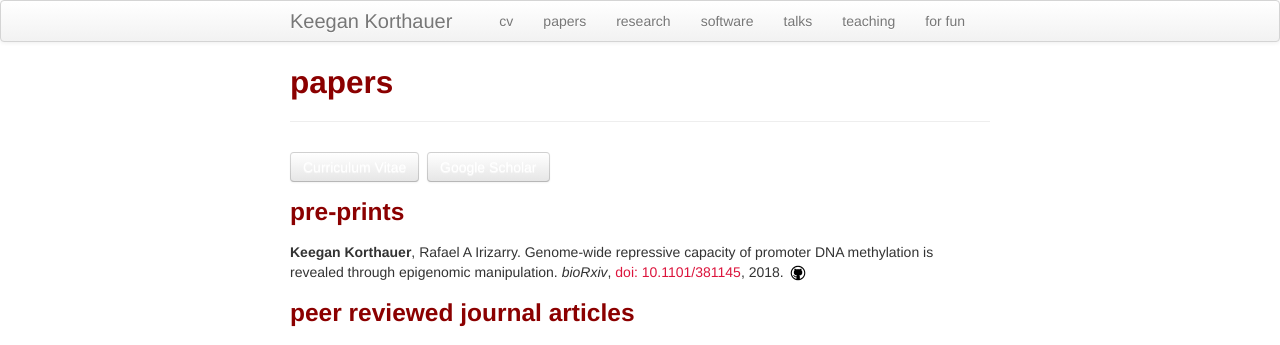
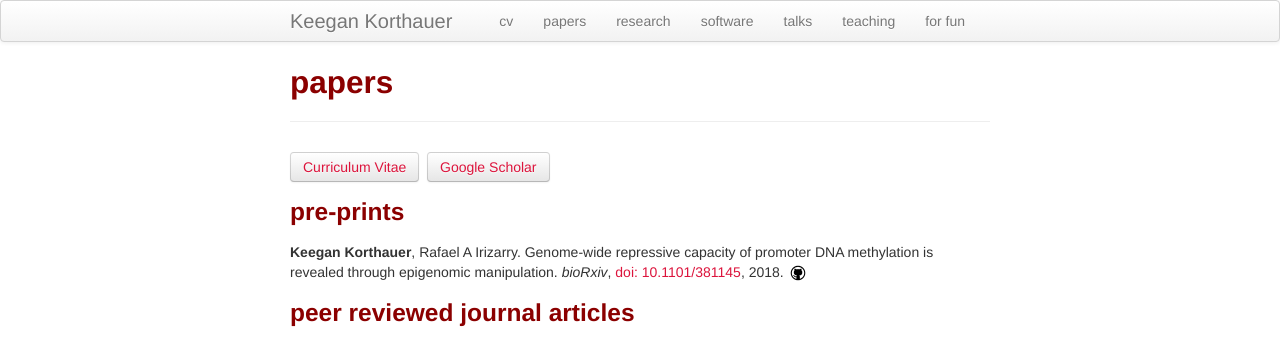
Before and after one commit to kdkorthauer/kdkorthauer.github.io, a Jekyll site: the page built from pages/papers.md, in a window 1280 px wide. Shown: the top 345 px of the page. Built offline with Jekyll 4.4.1, drawn with Linux system fonts in a browser that asks for light colours; comment, search, counter and statistics services are not loaded.

Commit message:
change button style

```diff
--- a/pages/papers.md
+++ b/pages/papers.md
@@ -14,7 +14,7 @@ title: papers
 </script>
 <script type='text/javascript' src='https://d1bxh8uas1mnw7.cloudfront.net/assets/embed.js'></script>
 
-<a style="color: white" class="btn btn-secondary" href="../cv-korthauer.pdf">Curriculum Vitae</a>&nbsp;&nbsp;<a style="color: white" class="btn btn-secondary" href="https://scholar.google.com/citations?user=spd-KjUAAAAJ&hl=en">Google Scholar</a>
+<a class="btn btn-secondary" href="../cv-korthauer.pdf">Curriculum Vitae</a>&nbsp;&nbsp;<a class="btn btn-secondary" href="https://scholar.google.com/citations?user=spd-KjUAAAAJ&hl=en">Google Scholar</a>
 
 ### pre-prints
 
```
